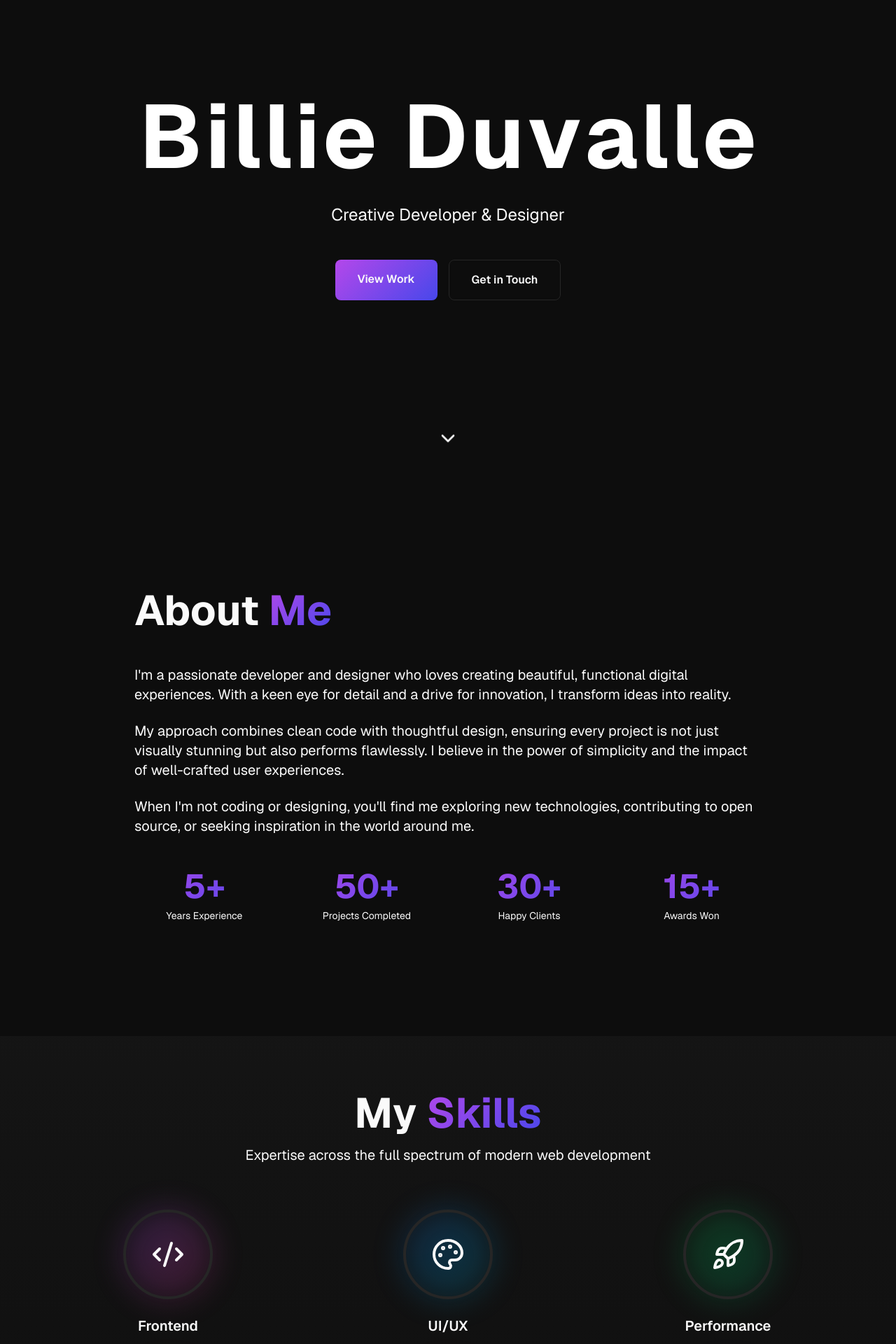
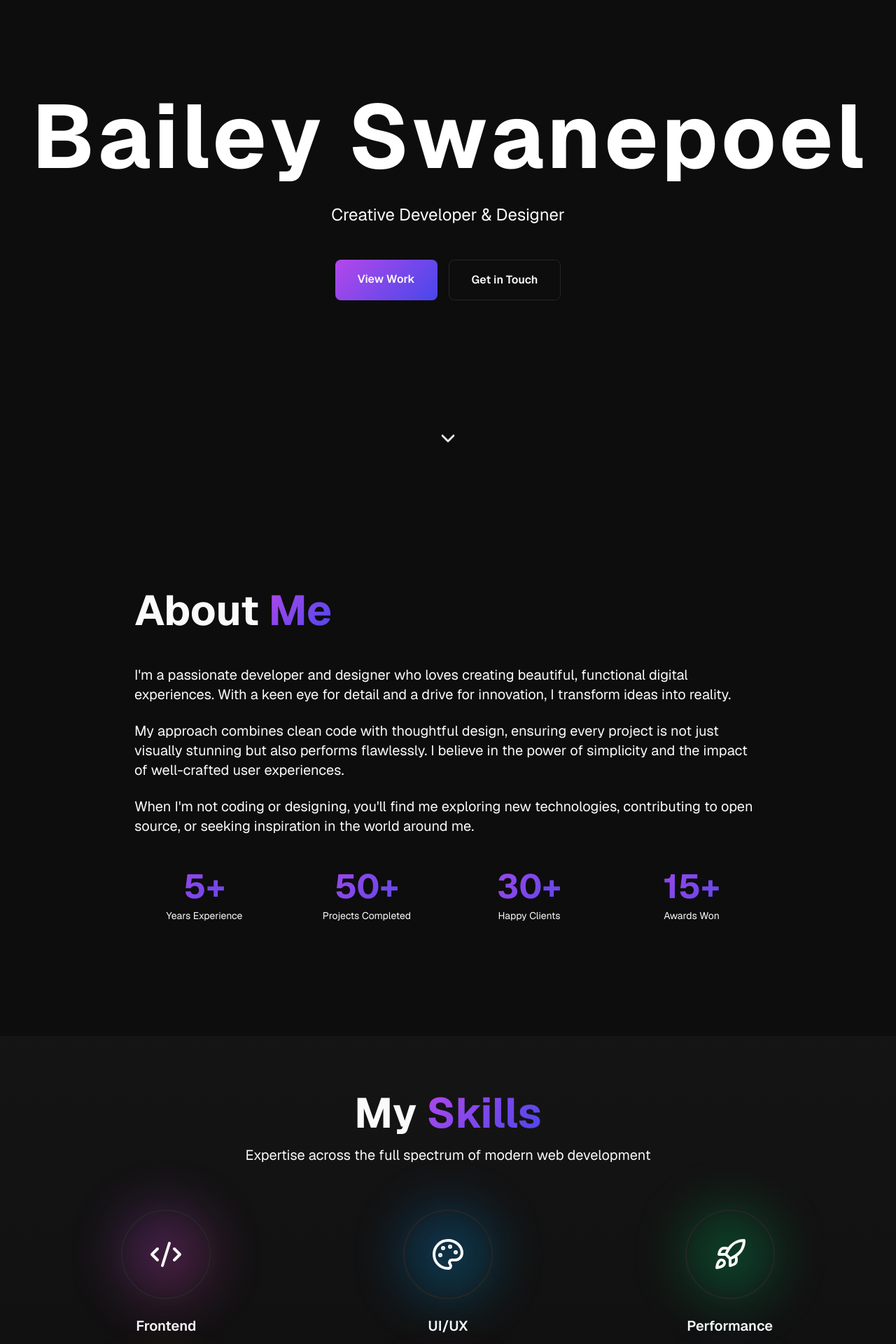
Before and after one commit to JadieCodes/my-app, a Next.js app: page / in a window 1280 px wide. Shown: the part 120-2040 px from the top of the page at 70% size. Built offline with nearby package versions, Linux system fonts and the light colour scheme.

Commit message:
NameChange

```diff
--- a/app/components/Hero.tsx
+++ b/app/components/Hero.tsx
@@ -5,7 +5,7 @@ const Hero = () => {
     <section id="home" className="relative min-h-screen flex items-center justify-center overflow-hidden">
       <div className="container mx-auto px-6 text-center">
       <h1 className="relative text-6xl md:text-8xl lg:text-9xl font-bold mb-8 text-gray-400 flex justify-center space-x-1 overflow-hidden">
-  {"Billie Duvalle".split("").map((char, i) => (
+  {"Bailey Swanepoel".split("").map((char, i) => (
     <span
       key={i}
       className="inline-block bg-gradient-to-r from-white to-white bg-[length:0%_100%] bg-left bg-no-repeat bg-clip-text text-transparent animate-reveal-letter"
--- a/app/components/Projects.tsx
+++ b/app/components/Projects.tsx
@@ -6,42 +6,42 @@ const Projects = () => {
       title: "E-Commerce Platform",
       description: "A modern e-commerce solution with real-time inventory management and seamless checkout experience.",
       tags: ["React", "Node.js", "Stripe"],
-      gradient: "from-purple-500/20 to-pink-500/20",
+      gradient: "from-purple-500 to-pink-500",
     },
     {
       title: "Design System",
       description: "Comprehensive component library with 100+ customizable components for enterprise applications.",
       tags: ["TypeScript", "Storybook", "Tailwind"],
-      gradient: "from-blue-500/20 to-cyan-500/20",
+      gradient: "from-blue-500 to-cyan-500",
     },
     {
       title: "Analytics Dashboard",
       description: "Real-time data visualization platform with interactive charts and comprehensive reporting.",
       tags: ["React", "D3.js", "PostgreSQL"],
-      gradient: "from-green-500/20 to-emerald-500/20",
+      gradient: "from-green-500 to-emerald-500",
     },
     {
       title: "Social Media App",
       description: "Feature-rich social platform with live messaging, media sharing, and advanced privacy controls.",
       tags: ["Next.js", "WebSocket", "Redis"],
-      gradient: "from-orange-500/20 to-red-500/20",
+      gradient: "from-orange-500 to-red-500",
     },
     {
       title: "AI Content Generator",
       description: "Intelligent content creation tool powered by machine learning for marketing and copywriting.",
       tags: ["Python", "OpenAI", "React"],
-      gradient: "from-indigo-500/20 to-purple-500/20",
+      gradient: "from-indigo-500 to-purple-500",
     },
     {
       title: "Fitness Tracker",
       description: "Comprehensive health and fitness tracking application with personalized workout plans.",
       tags: ["React Native", "Firebase", "Charts"],
-      gradient: "from-teal-500/20 to-green-500/20",
+      gradient: "from-teal-500 to-green-500",
     },
   ];
 
   return (
-    <section id="projects" className="min-h-screen py-20">
+    <section id="projects" className="min-h-screen py-20 bg-gradient-subtle">
       <div className="container mx-auto px-6">
         <div className="max-w-6xl mx-auto">
           <h2 className="text-5xl md:text-6xl font-bold mb-4 text-center animate-fade-in">
@@ -52,14 +52,14 @@ const Projects = () => {
             A selection of my recent work and personal projects
           </p>
 
-          <div className="grid md:grid-cols-2 lg:grid-cols-3 gap-6">
+          <div className="grid md:grid-cols-2 lg:grid-cols-3 gap-8">
             {projects.map((project, index) => (
               <div
                 key={index}
-                className="group relative bg-card border border-border rounded-xl p-6 hover:border-accent transition-all duration-300 animate-fade-in overflow-hidden"
+                className="group relative p-6 bg-card border border-border rounded-2xl transition-all duration-500 hover:border-accent hover:scale-[1.03] hover:shadow-lg hover:shadow-accent/10 animate-fade-in overflow-hidden"
                 style={{ animationDelay: `${index * 100}ms` }}
               >
-                <div className={`absolute inset-0 bg-gradient-to-br ${project.gradient} opacity-0 group-hover:opacity-100 transition-opacity duration-500`} />
+                <div className={`absolute inset-0 bg-gradient-to-br ${project.gradient} opacity-0 group-hover:opacity-20 blur-2xl transition-opacity duration-700`} />
 
                 <div className="relative z-10">
                   <h3 className="text-2xl font-bold mb-3 group-hover:text-gradient transition-all duration-300">
@@ -74,7 +74,7 @@ const Projects = () => {
                     {project.tags.map((tag, tagIndex) => (
                       <span
                         key={tagIndex}
-                        className="px-3 py-1 bg-secondary text-sm rounded-full border border-border"
+                        className="px-3 py-1 bg-secondary text-sm rounded-full border border-border group-hover:border-accent/50 transition-all duration-300"
                       >
                         {tag}
                       </span>
@@ -82,11 +82,11 @@ const Projects = () => {
                   </div>
 
                   <div className="flex gap-4">
-                    <button className="flex items-center gap-2 text-sm hover:text-accent transition-colors">
+                    <button className="flex items-center gap-2 text-sm hover:text-accent hover:translate-x-1 transition-all duration-300">
                       <ExternalLink size={16} />
                       Live Demo
                     </button>
-                    <button className="flex items-center gap-2 text-sm hover:text-accent transition-colors">
+                    <button className="flex items-center gap-2 text-sm hover:text-accent hover:translate-x-1 transition-all duration-300">
                       <Github size={16} />
                       Source Code
                     </button>
--- a/app/components/Skills.tsx
+++ b/app/components/Skills.tsx
@@ -1,4 +1,3 @@
-
 import { Code2, Palette, Rocket, Sparkles, Layers, Zap } from "lucide-react";
 
 const Skills = () => {
@@ -23,7 +22,8 @@ const Skills = () => {
             Expertise across the full spectrum of modern web development
           </p>
 
-          <div className="grid grid-cols-2 md:grid-cols-3 gap-8 md:gap-12">
+          {/* --- Skill Circles --- */}
+          <div className="grid grid-cols-2 md:grid-cols-3 gap-10 md:gap-14">
             {skills.map((skill, index) => {
               const Icon = skill.icon;
               return (
@@ -32,14 +32,25 @@ const Skills = () => {
                   className="group flex flex-col items-center animate-fade-in"
                   style={{ animationDelay: `${index * 100}ms` }}
                 >
-                  <div className="relative mb-6">
-                    <div className={`absolute inset-0 bg-gradient-to-br ${skill.color} opacity-20 blur-xl group-hover:opacity-40 transition-opacity duration-500 rounded-full`} />
-                    <div className="relative w-24 h-24 md:w-32 md:h-32 rounded-full border-4 border-border bg-card flex items-center justify-center group-hover:scale-110 group-hover:border-accent transition-all duration-300">
-                      <Icon className="w-10 h-10 md:w-12 md:h-12 text-foreground group-hover:text-accent transition-colors duration-300" />
+                  <div className="relative mb-6 transition-transform duration-500 group-hover:-translate-y-2">
+                    {/* Glow layer */}
+                    <div
+                      className={`absolute inset-0 bg-gradient-to-br ${skill.color} opacity-30 blur-2xl rounded-full group-hover:opacity-60 group-hover:blur-3xl transition-all duration-500`}
+                    />
+
+                    {/* Circle wrapper */}
+                    <div
+                      className="relative w-24 h-24 md:w-32 md:h-32 rounded-full border-2 border-border bg-card flex items-center justify-center transition-all duration-500
+                      group-hover:border-transparent group-hover:shadow-[0_0_25px_rgba(255,255,255,0.15)] group-hover:scale-110"
+                    >
+                      <div
+                        className={`absolute inset-0 rounded-full bg-gradient-to-br ${skill.color} opacity-0 group-hover:opacity-20 blur-md transition-all duration-500`}
+                      />
+                      <Icon className="relative w-10 h-10 md:w-12 md:h-12 text-foreground group-hover:text-accent transition-colors duration-500" />
                     </div>
                   </div>
 
-                  <h3 className="text-lg md:text-xl font-semibold text-center group-hover:text-gradient transition-all duration-300">
+                  <h3 className="text-lg md:text-xl font-semibold text-center group-hover:text-gradient transition-all duration-500">
                     {skill.name}
                   </h3>
                 </div>
@@ -47,14 +58,22 @@ const Skills = () => {
             })}
           </div>
 
-          <div className="mt-16 grid grid-cols-2 md:grid-cols-4 gap-6">
+          {/* --- Tech Badges --- */}
+          <div className="mt-20 grid grid-cols-2 md:grid-cols-4 gap-6">
             {[
-              "React", "TypeScript", "Tailwind CSS", "Node.js",
-              "Next.js", "Figma", "Git", "AWS"
+              "React",
+              "TypeScript",
+              "Tailwind CSS",
+              "Node.js",
+              "Next.js",
+              "Figma",
+              "Git",
+              "AWS",
             ].map((tech, index) => (
               <div
                 key={index}
-                className="px-6 py-3 bg-card border border-border rounded-lg text-center hover:border-accent hover:bg-secondary transition-all duration-300 cursor-default animate-fade-in"
+                className="relative px-6 py-3 bg-card border border-border rounded-lg text-center transition-all duration-500 cursor-default animate-fade-in
+                hover:border-accent hover:bg-secondary hover:shadow-[0_0_15px_rgba(255,255,255,0.1)] hover:-translate-y-1"
                 style={{ animationDelay: `${600 + index * 50}ms` }}
               >
                 <span className="text-sm md:text-base font-medium">{tech}</span>
--- a/app/globals.css
+++ b/app/globals.css
@@ -129,3 +129,11 @@ html {
 .animate-reveal-letter {
   animation: reveal-letter 1.2s ease-out forwards;
 }
+
+.hover-glow {
+  transition: all 0.4s ease;
+}
+.hover-glow:hover {
+  box-shadow: 0 0 25px rgba(255, 255, 255, 0.1);
+  transform: translateY(-4px);
+}
--- a/app/page.tsx
+++ b/app/page.tsx
@@ -17,7 +17,7 @@ export default function Home() {
 
       <footer className="py-8 border-t border-border">
         <div className="container mx-auto px-6 text-center text-muted-foreground">
-          <p>&copy; 2025 Billie Duvalle. All rights reserved.</p>
+          <p>&copy; 2025 Bailey Swanepoel. All rights reserved.</p>
         </div>
       </footer>
     </main>
```
Also changed, not shown: app/components/Contact.tsx (+13 -8 lines).
